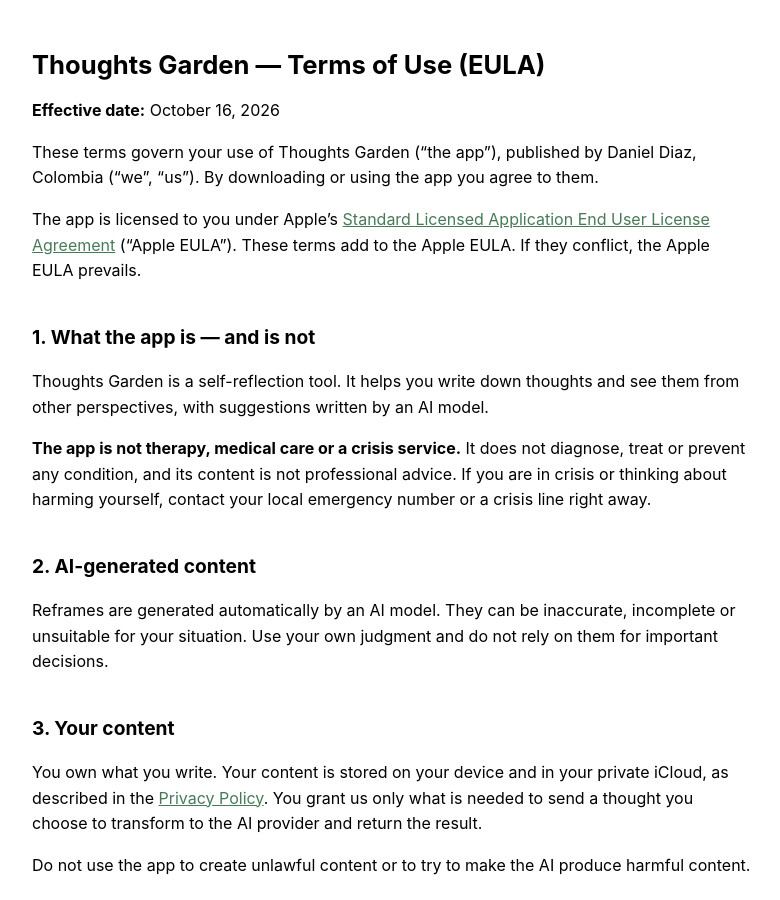
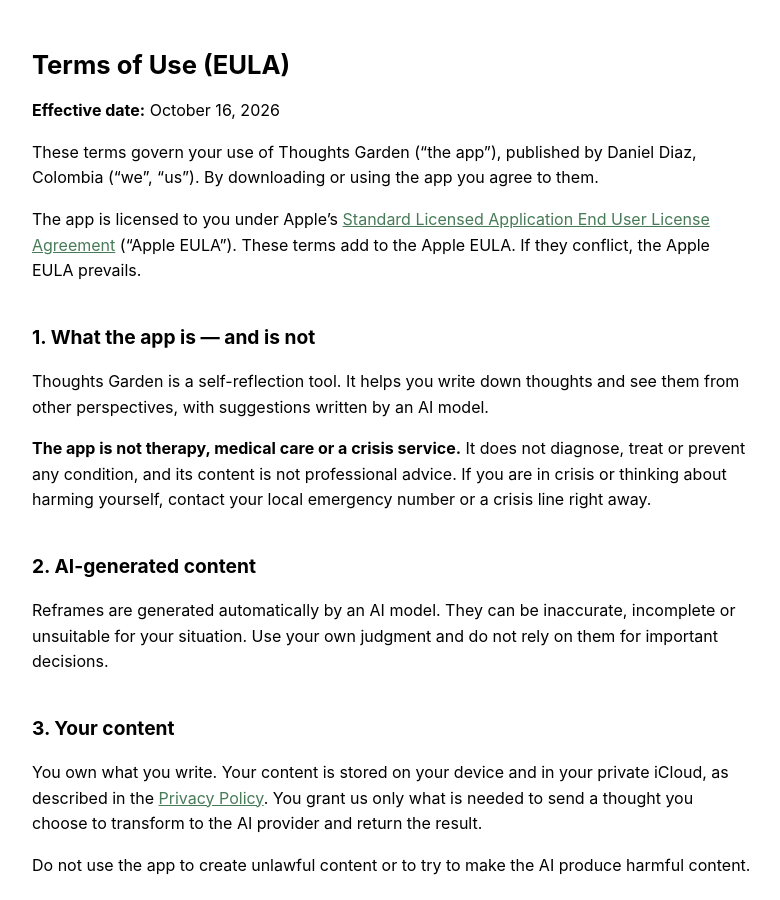
Before and after one commit to thoughtsgarden/thoughtsgarden.github.io, a Jekyll site: the page built from terms-of-use.md, in a window 1280 px wide and 900 px high. Shown: the whole window, without its empty margins (248-1028 px from the left). Built offline with Jekyll 4.4.1, drawn with Linux system fonts in a browser that asks for light colours; our own code applies the rules of GitHub Pages for plain Markdown files.

Commit message:
docs: drop the app name from the document titles

```diff
--- a/terms-of-use.md
+++ b/terms-of-use.md
@@ -1,4 +1,4 @@
-# Thoughts Garden — Terms of Use (EULA)
+# Terms of Use (EULA)
 
 **Effective date:** October 16, 2026
 
```
Also changed, not shown: privacy-policy.md (+1 -1 lines).
